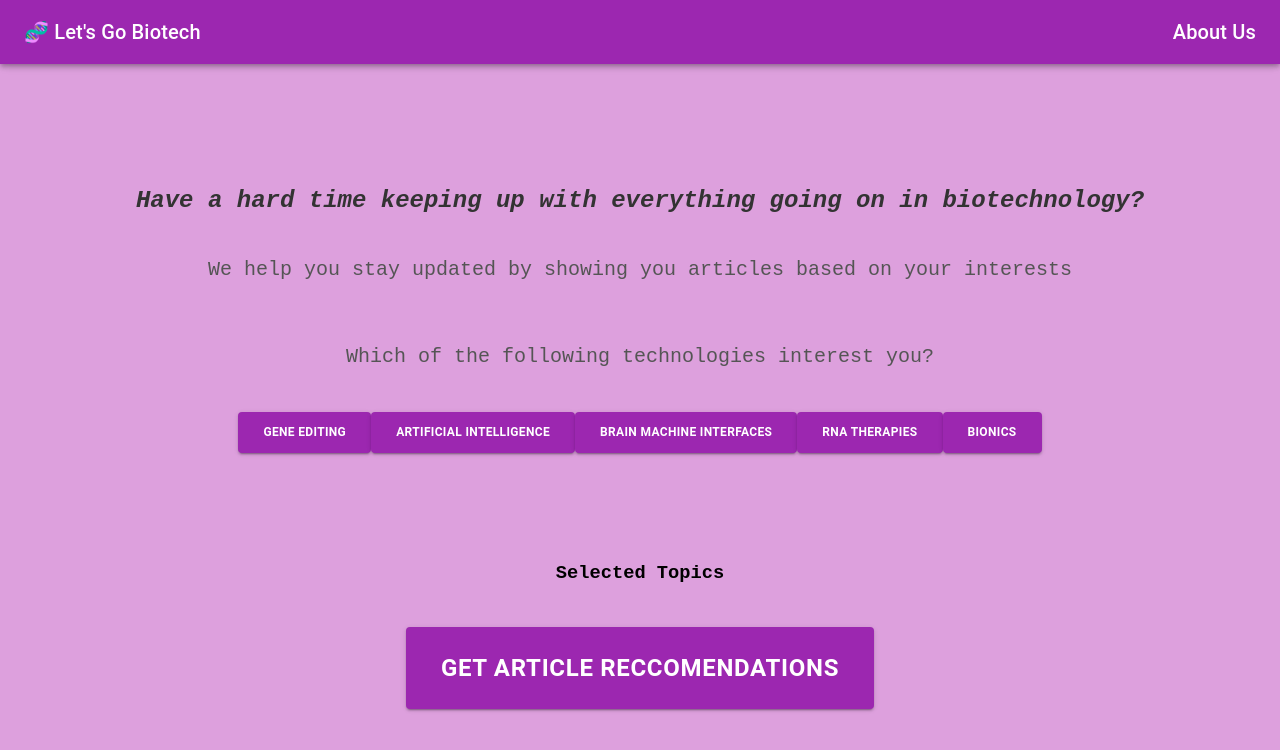
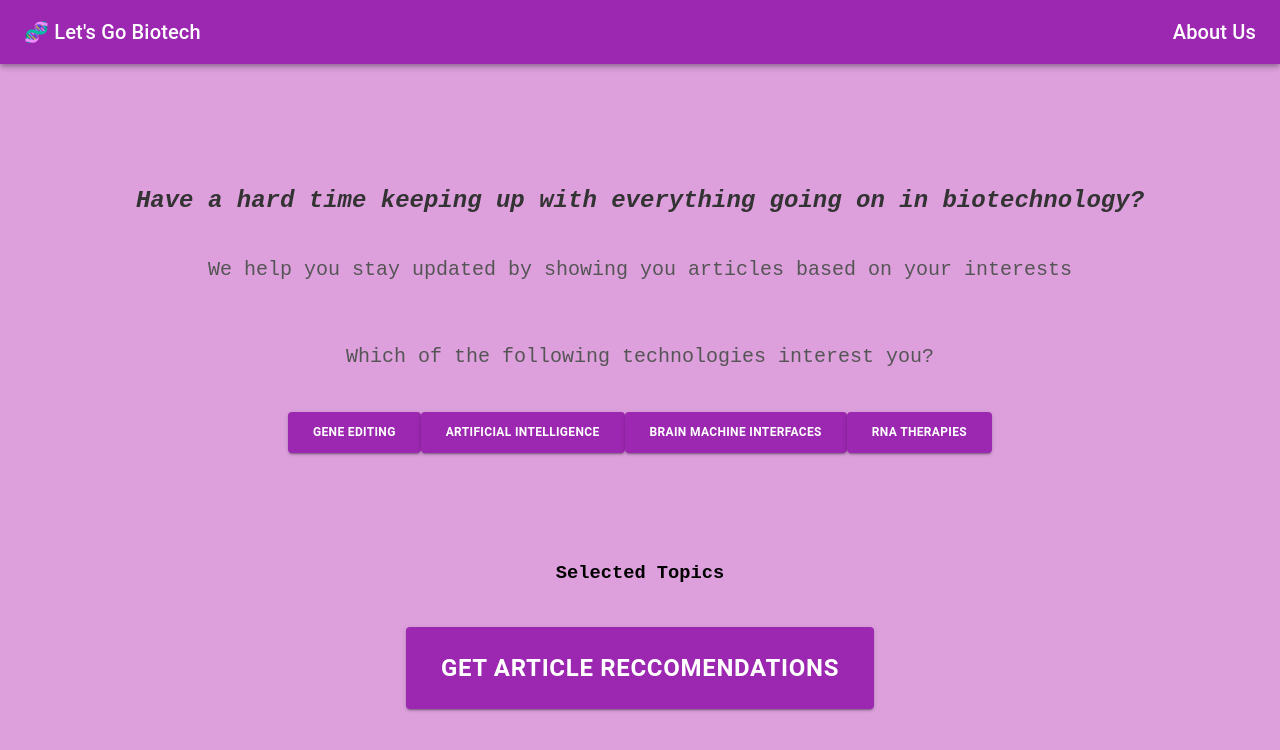
Before and after one commit to rohanrobinson/lgb, a Next.js app: page / in a window 1280 px wide. Shown: the top 750 px of the page. Built offline with nearby package versions, Linux system fonts and the light colour scheme.

Commit message:
make first page simpler

```diff
--- a/src/pages/index.js
+++ b/src/pages/index.js
@@ -119,15 +119,6 @@ export default function Home() {
                   RNA Therapies
             </Button>
 
-            <Button
-                  variant="contained"
-                  color="secondary"
-                  size="medium"
-                  sx={{ fontWeight: 'bold', fontSize: '12px', padding: '10px 25px', }}
-                  onClick={() => handleTopicClick('Bionics')}
-                >
-                  Bionics
-            </Button>
         </div>
             <br />
         <div>
```
